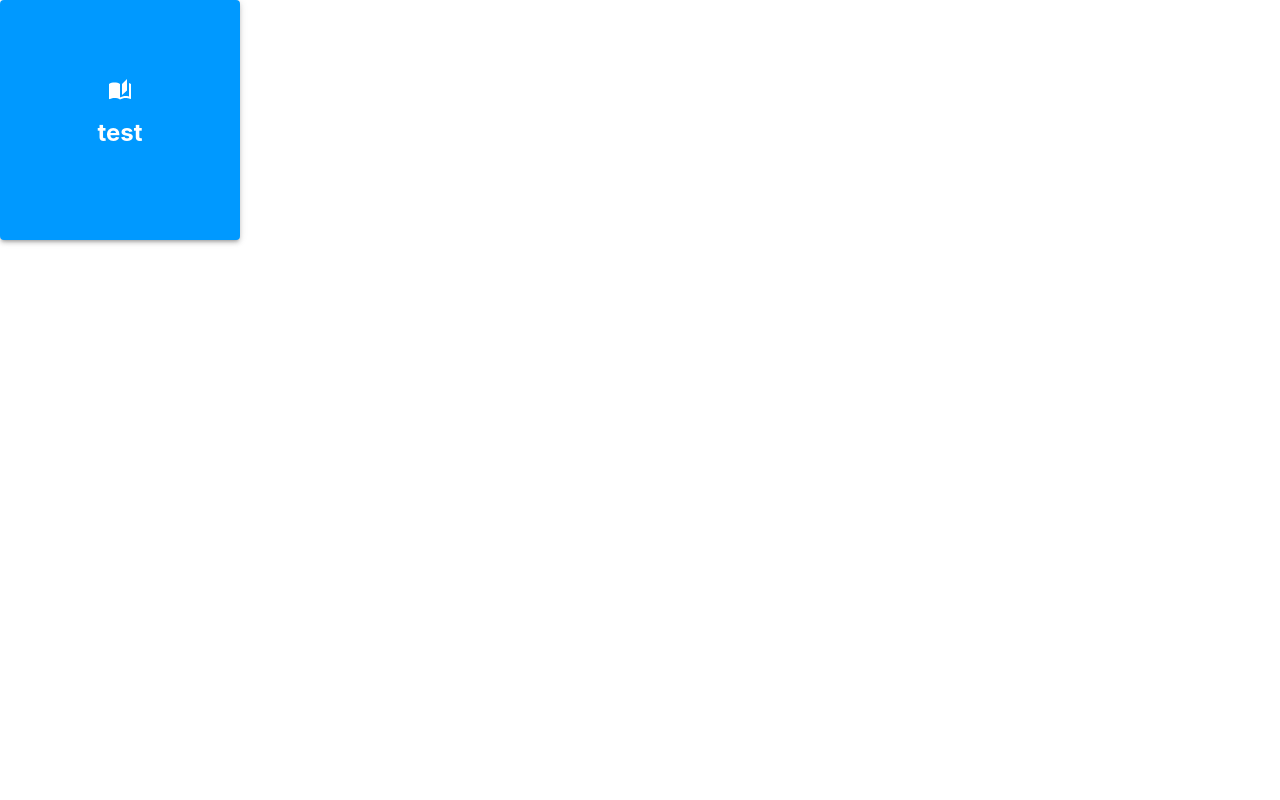
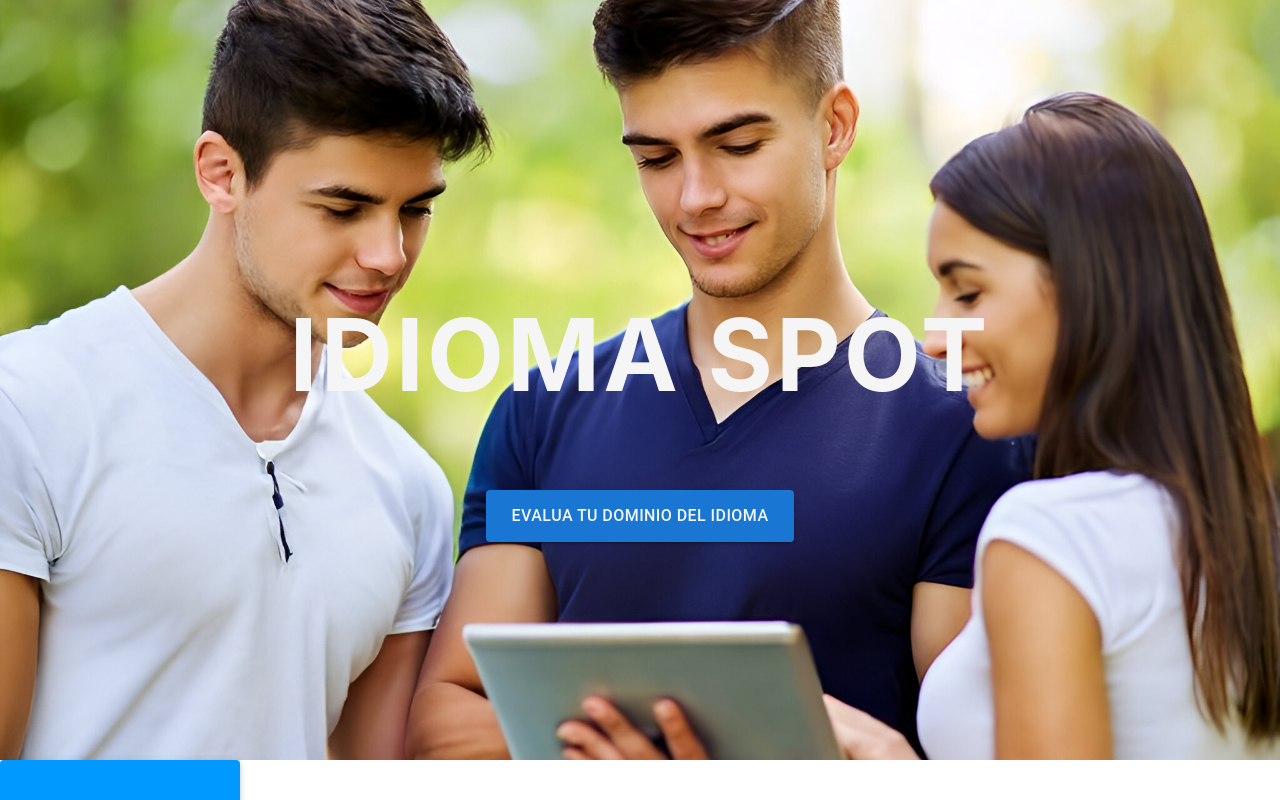
Before and after one commit to IdiomaSpot/idioma-spot-ui, a React (Create React App) app: page / in a window 1280 px wide. Shown: the top 800 px of the page. Built offline with nearby package versions, Linux system fonts and the light colour scheme.

Commit message:
[86azdtp3h] Main Banner section

```diff
--- a/src/App.js
+++ b/src/App.js
@@ -1,10 +1,11 @@
 import './App.scss';
-import { Difference } from './pages/Home';
+import { Difference, MainBanner } from './pages/Home';
 
 function App() {
   return (
     <div className='App'>
       {/*<header className='App-header'> </header> */}
+      <MainBanner></MainBanner>
       <Difference></Difference>
     </div>
   );
--- /dev/null
+++ b/src/pages/Home/MainBanner/MainBanner.js
@@ -0,0 +1,16 @@
+import React from 'react';
+import './MainBanner.scss';
+import { Button } from '@mui/material';
+
+export default function MainBanner() {
+    return (
+        <>
+            <div className='main-banner'>
+                <h1>IDIOMA SPOT</h1>
+                <Button variant="contained" href="https://docs.google.com/forms" target='_blank' size='large'>
+                    <span>EVALUA TU DOMINIO DEL IDIOMA</span>
+                </Button>
+            </div>
+        </>
+    )
+}
--- /dev/null
+++ b/src/pages/Home/MainBanner/MainBanner.scss
@@ -0,0 +1,27 @@
+.main-banner {
+    width: 100vw;
+    height: 95vh;
+    background-image: url('../../../assets/img/banner2.jpeg');
+    background-size: cover;
+    background-repeat: no-repeat;
+    background-position: center center;
+    opacity: 1;
+    display: flex;
+    flex-direction: column;
+    align-items: center;
+    justify-content: center;
+
+    & h1 {
+        color: whitesmoke;
+        font-weight: bold;
+        letter-spacing: 3px;
+        font-size: 100px;
+        padding: 8px;
+    }
+
+    & span {
+        color: whitesmoke;
+        font-size: 1rem !important;
+        padding: 4px;
+    }
+}
--- a/src/pages/Home/index.js
+++ b/src/pages/Home/index.js
@@ -1,3 +1,7 @@
 import Difference from './DifferencesSection/Difference';
+import MainBanner from './MainBanner/MainBanner';
 
-export { Difference };
+export {
+    Difference,
+    MainBanner
+};
```
Also changed, not shown: src/assets/img/banner2.jpeg (added).
